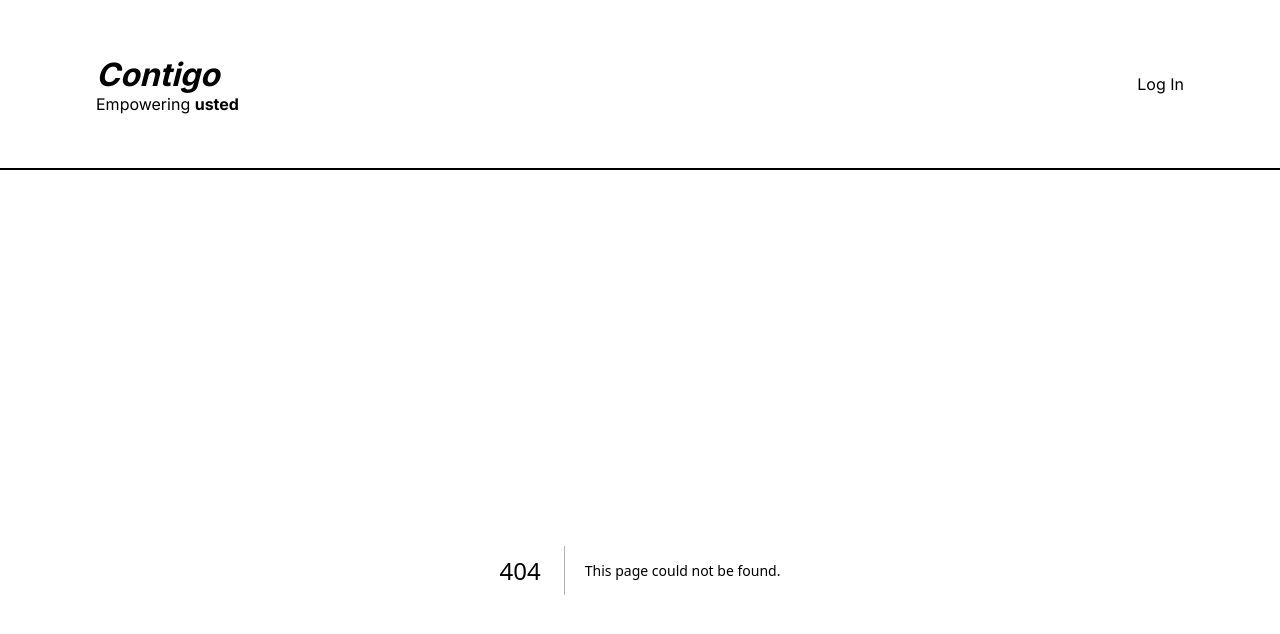
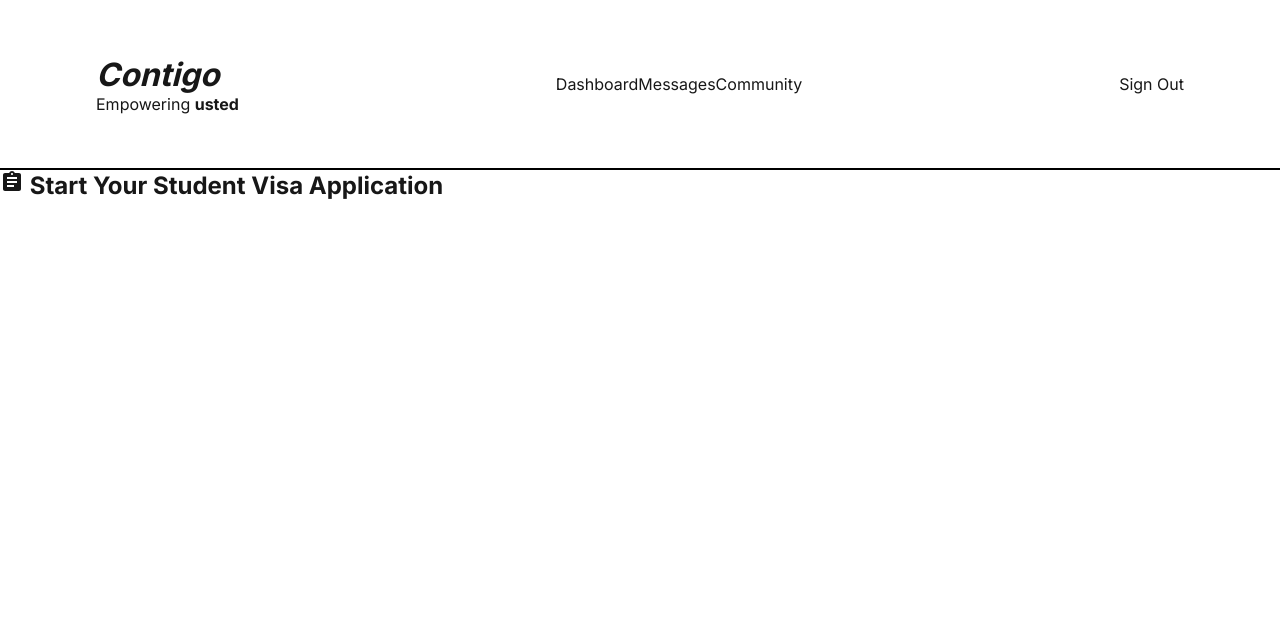
Before and after one commit to AbrahamL46/BroncoHacks, a Next.js app: page /dashboard in a window 1280 px wide. Before the commit this address had no page. Shown: the top 634 px of the page. Built offline with nearby package versions, Linux system fonts and the light colour scheme.

Commit message:
feat: more scaffolding

```diff
--- a/app/components/Header.js
+++ b/app/components/Header.js
@@ -9,10 +9,13 @@ import Link from 'next/link';
 
 import { useContext } from 'react';
 import { LanguageContext } from './LanguageContext';
+import { UserContext } from './UserContext';
 import { usePathname } from 'next/navigation';
 
 export default function Header() {
   const { updateLanguage } = useContext(LanguageContext);
+  const { user, updateUser } = useContext(UserContext);
+  console.log(user);
 
   const pathname = usePathname();
   return (
@@ -26,7 +29,14 @@ export default function Header() {
           Empowering <b>usted</b>
         </p>
       </Link>
-      {pathname === '/register' ? (
+      {pathname != '/register' && user && (
+        <nav>
+          <Link href='/dashboard'>Dashboard</Link>
+          <Link href='/messages'>Messages</Link>
+          <Link href='/community'>Community</Link>
+        </nav>
+      )}
+      {pathname === '/register' && (
         <div>
           <p>Language/Idioma</p>
           <button onClick={() => updateLanguage('English')}>
@@ -37,6 +47,11 @@ export default function Header() {
             <Image src={mx} width={32} height={32} alt='Spanish' />
           </button>
         </div>
+      )}
+      {pathname != '/register' && user ? (
+        <Link href={'/'} onClick={() => updateUser({})}>
+          Sign Out
+        </Link>
       ) : (
         <Link href={'/register'}>Log In</Link>
       )}
--- /dev/null
+++ b/app/dashboard/page.js
@@ -0,0 +1,28 @@
+'use client';
+import { UserContext } from '../components/UserContext';
+import { useContext } from 'react';
+import Image from 'next/image';
+
+import visa from '../../public/assets/visa.jpeg';
+import { MdAssignment } from 'react-icons/md';
+import Link from 'next/link';
+
+export default function page() {
+  const { user } = useContext(UserContext);
+  return (
+    <main>
+      {/* bento box dashboard */}
+      <div>
+        {/* user requested resource guide */}
+        <div>
+          <div>
+            <h2>
+              <MdAssignment /> Start Your Student Visa Application
+            </h2>
+            <Link href='/resources/student-visa'></Link>
+          </div>
+        </div>
+      </div>
+    </main>
+  );
+}
--- a/app/register/page.js
+++ b/app/register/page.js
@@ -5,6 +5,7 @@ import { UserContext } from '../components/UserContext';
 import { MdCardTravel, MdFavorite } from 'react-icons/md';
 import styles from '../styles/Register.module.css';
 import { signUp } from '../lib/supabase';
+import { redirect } from 'next/navigation';
 
 // onboarding page:
 // views cycle through views w/ different questions
@@ -42,6 +43,7 @@ function page() {
     });
     if (!error) {
       updateUser(data);
+      redirect('/dashboard');
     }
   }
   return (
```
Also changed, not shown: app/lib/supabase.js (+9 -0 lines), app/messages/page.js (added, +33 -0 lines), app/resources/student-visa/page.js (added, +14 -0 lines), 1 other file (tests, documents, lock files or other folders).
